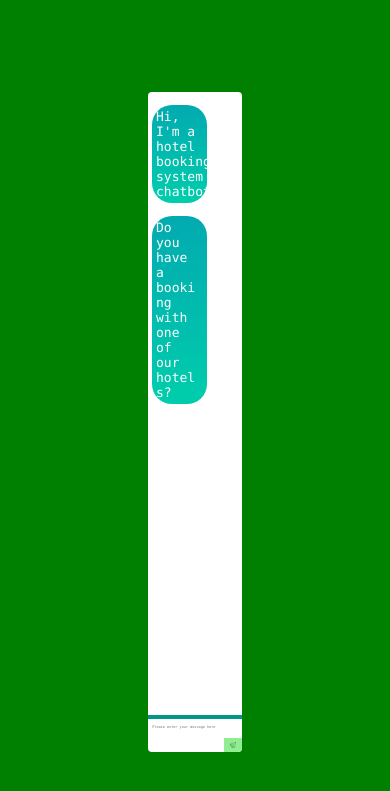
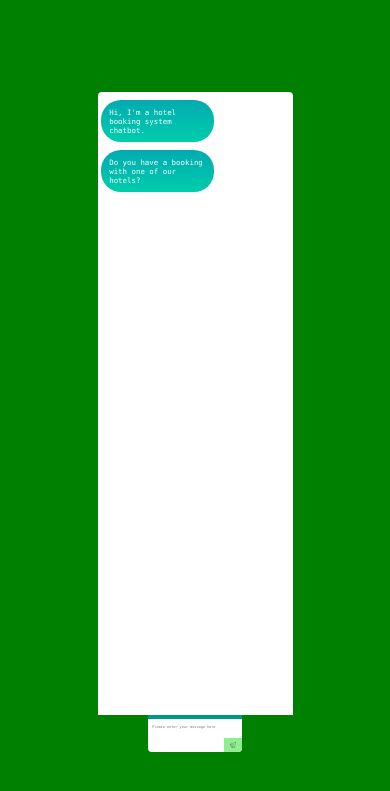
Before and after one commit to CharlieOConnor/Hotel-Reservation-Chatbot, a Flask app: page / in a window 390 px wide. Shown: the top 791 px of the page. Run offline with Flask 2, Linux system fonts and the light colour scheme; some libraries are stand-ins or nearby versions.

Commit message:
Added media queries for text elements

```diff
--- a/static/script.js
+++ b/static/script.js
@@ -37,7 +37,7 @@
 
 function getBotResponse() {
 	var rawText = $("#textInput").val();
-	var userHtml = '<p class="userText"><span>' + rawText + '</span></p>';
+	var userHtml = '<p class="userText"><span>' + rawText + " " + window.innerWidth + " " + window.innerHeight + '</span></p>';
 	var botThinking1 = '<span id="wave"><span class="dot one"></span></span>';
 	var botThinking2 = '<span id="wave"><span class="dot two"></span></span>';
 	var botThinking3 = '<span id="wave"><span class="dot three"></span></span>';
--- a/static/styles.css
+++ b/static/styles.css
@@ -4,7 +4,7 @@
 display: flex;
 flex-direction: column;
 overflow: hidden;
-height: 100%;
+height: 100vh;
 }
 h1 {
 color: black;
@@ -24,11 +24,37 @@
 margin-left: auto;
 margin-right: auto;
 margin-top: 10vh;
-width: 25%;
+width: 25vw;
 border-top-left-radius: 1vw;
 border-top-right-radius: 1vw;
 flex-grow: 1;
 overflow-y: scroll;
+}
+
+@media screen and (max-width: 1300px) {
+	#chatbox {
+	width: 30vw;
+	}
+}
+@media screen and (max-width: 1100px) {
+	#chatbox {
+	width: 35vw;
+	}
+}
+@media screen and (max-width: 900px) {
+	#chatbox {
+	width: 40vw;
+	}
+}
+@media screen and (max-width: 700px) {
+	#chatbox {
+	width: 45vw;
+	}
+}
+@media screen and (max-width: 600px) {
+	#chatbox {
+	width: 50vw;
+	}
 }
 
 #userInput {
@@ -72,13 +98,39 @@
 background: linear-gradient(#ec6f66, #f3a183);
 padding: 1vh;
 margin-left: auto;
-font-size: 0.9vw;
 color: #fff;
-font: 13px Consolas, sans-serif;
+font: 0.9vw Consolas, sans-serif;
 border-radius: 20px;
 margin-right: 1vw;
 padding: 1vw;
 }
+@media screen and (max-width: 1300px) {
+  .userText {
+    font-size: 1.1vw;
+  }
+}
+@media screen and (max-width: 1100px) {
+  .userText {
+    font-size: 1.3vw;
+  }
+}
+@media screen and (max-width: 900px) {
+  .userText {
+    font-size: 1.5vw;
+  }
+}
+@media screen and (max-width: 700px) {
+  .userText {
+    font-size: 1.7vw;
+	padding: 2vw;
+  }
+}
+@media screen and (max-width: 600px) {
+  .userText {
+    font-size: 1.9vw;
+  }
+}
+
 /*.userText span {
 background-color: #B1B4B6;
 padding: 10px;
@@ -103,12 +155,38 @@
 background: linear-gradient(#02aab0, #00cdac);
 padding: 1vh;
 text-align: left;
-font-size: 0.9vw;
 color: #fff;
-font: 13px Consolas, sans-serif;
+font: 0.9vw Consolas, sans-serif;
 border-radius: 20px;
 margin-left: 1vw;
 padding: 1vw;
+}
+
+@media screen and (max-width: 1300px) {
+  .introduction {
+    font-size: 1.1vw;
+  }
+}
+@media screen and (max-width: 1100px) {
+  .introduction {
+    font-size: 1.3vw;
+  }
+}
+@media screen and (max-width: 900px) {
+  .introduction {
+    font-size: 1.5vw;
+  }
+}
+@media screen and (max-width: 700px) {
+  .introduction {
+    font-size: 1.7vw;
+	padding: 2vw;
+  }
+}
+@media screen and (max-width: 600px) {
+  .introduction {
+    font-size: 1.9vw;
+  }
 }
 
 .botText {
@@ -122,12 +200,38 @@
 background: linear-gradient(#02aab0, #00cdac);
 padding: 1vh;
 text-align: left;
-font-size: 0.9vw;
 color: #fff;
-font: 13px Consolas, sans-serif;
+font: 0.9vw Consolas, sans-serif;
 border-radius: 20px;
 margin-left: 1vw;
 padding: 1vw;
+}
+
+@media screen and (max-width: 1300px) {
+  .botText {
+    font-size: 1.1vw;
+  }
+}
+@media screen and (max-width: 1100px) {
+  .botText {
+    font-size: 1.3vw;
+  }
+}
+@media screen and (max-width: 900px) {
+  .botText {
+    font-size: 1.5vw;
+  }
+}
+@media screen and (max-width: 700px) {
+  .botText {
+    font-size: 1.7vw;
+	padding: 2vw;
+  }
+}
+@media screen and (max-width: 600px) {
+  .botText {
+    font-size: 1.9vw;
+  }
 }
 
 #booking_calendar {
```
